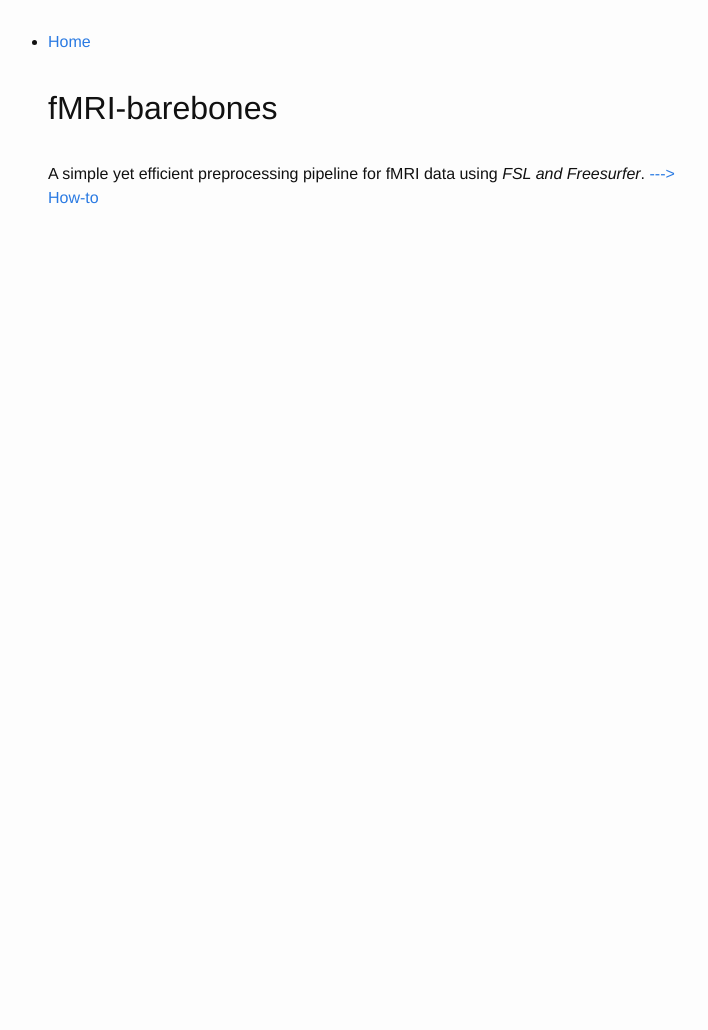
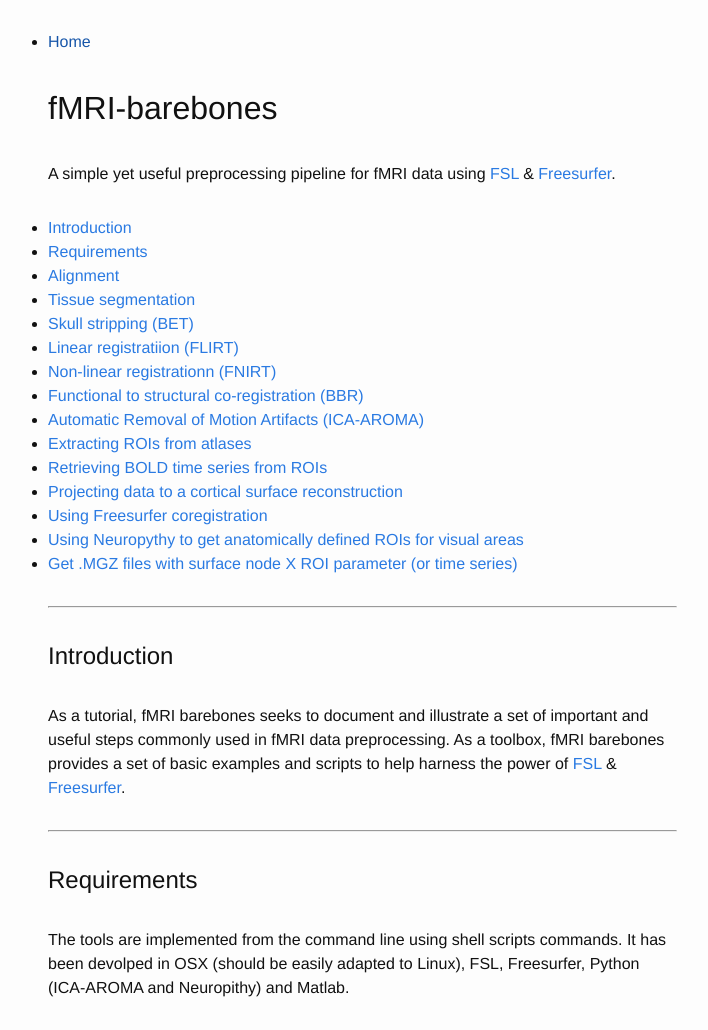
Before and after one commit to nicogravel/fMRI-barebones, a Jekyll site: the page built from docs/index.md, in a window 1280 px wide. Shown: the whole page, without its empty margins (12-720 px from the left). Built offline with Jekyll 4.4.1, drawn with Linux system fonts in a browser that asks for light colours; before the commit the page ends 900 px from its top, so only the background shows below that.

```diff
--- a/docs/Gemfile
+++ b/docs/Gemfile
@@ -1,5 +1,4 @@
 source 'https://rubygems.org'
-ruby "2.7.0"
 
 require 'json'
 require 'open-uri'
@@ -7,4 +6,3 @@ versions = JSON.parse(open('https://pages.github.com/versions.json').read)
 
 gem 'github-pages', versions['github-pages']
 gem 'pygments.rb'
-gem 'jekyll'
--- a/docs/_config.yml
+++ b/docs/_config.yml
@@ -1,3 +1,4 @@
 name: Nicolas Gravel
 markdown: kramdown
 highlighter: rouge
+baseurl: ""
--- a/docs/_layouts/default.html
+++ b/docs/_layouts/default.html
@@ -4,14 +4,13 @@
     <title>{{ page.title }}</title>
 
     <link rel="stylesheet" type="text/css" href="/css/main.css">
-
   </head>
 
 
   <body>
     <nav>
 <ul>
-<li><a href="/fMRI-barebones">Home</a></li>
+<li><a href="">Home</a></li>
 </ul>
     </nav>
 <div class="container">
--- a/docs/index.html
+++ /dev/null
@@ -1,9 +0,0 @@
----
-layout: default
-title: fMRI-barebones
----
-
-		<div class="blurb">
-			<h1>fMRI-barebones</h1>
-			<p>A simple yet efficient preprocessing pipeline for fMRI data using <em>FSL and Freesurfer</em>. <a class="page-link" href="/fMRI-barebones/howto.html">---> How-to</a> </p>
-		</div>
--- /dev/null
+++ b/docs/index.md
@@ -0,0 +1,35 @@
+---
+layout: default
+title: "fMRI barebones"
+---
+
+# fMRI-barebones
+
+A simple yet useful preprocessing pipeline for fMRI data using [FSL](https://fsl.fmrib.ox.ac.uk/fsl/fslwiki) &amp; [Freesurfer](https://surfer.nmr.mgh.harvard.edu/).
+
+
+- [Introduction](#Introduction)
+- [Requirements](#Requirements)
+- [Alignment](#Alignment)
+- [Tissue segmentation](#Tissue-segmentation)
+- [Skull stripping (BET)](#Skull-stripping-(BET))
+- [Linear registratiion (FLIRT)](#Linear-registratiion-(FLIRT))
+- [Non-linear registrationn (FNIRT)](#Non-linear-registrationn-(FNIRT))
+- [Functional to structural co-registration (BBR)](#Functional-to-structural-co-registration-(BBR))
+- [Automatic Removal of Motion Artifacts (ICA-AROMA)](#Automatic-Removal-of-Motion-Artifacts-(ICA-AROMA))
+- [Extracting ROIs from atlases](#Extracting-ROIs-from-atlases)
+- [Retrieving BOLD time series from ROIs](#Retrieving-BOLD-time-series-from-ROIs)
+- [Projecting data to a cortical surface reconstruction](#Projecting-data-a-cortical-surface-reconstruction)
+- [Using Freesurfer coregistration](#Using-freesurfer-coregistration)
+- [Using Neuropythy to get anatomically defined ROIs for visual areas](#Using-Neuropythy-to-get-anatomically-defined-ROIs-for-visual-areas)
+- [Get .MGZ files with surface node X ROI parameter (or time series)](#Get-.MGZ-file-with-surface-node-X-ROI-parameter-(or-time-series))
+
+---
+## Introduction
+
+As a tutorial, fMRI barebones seeks to document and illustrate a set of important and useful steps commonly used in fMRI data preprocessing. As a toolbox, fMRI barebones provides a set of basic examples and scripts to help harness the power of [FSL](https://fsl.fmrib.ox.ac.uk/fsl/fslwiki) &amp; [Freesurfer](https://surfer.nmr.mgh.harvard.edu/).
+
+---
+## Requirements
+
+The tools are implemented from the command line using shell scripts commands. It has been devolped in OSX (should be easily adapted to Linux), FSL, Freesurfer, Python (ICA-AROMA and Neuropithy) and Matlab.
```
Also changed, not shown: docs/howto.md (+1 -30 lines), docs/Gemfile.lock, 3 other files.
